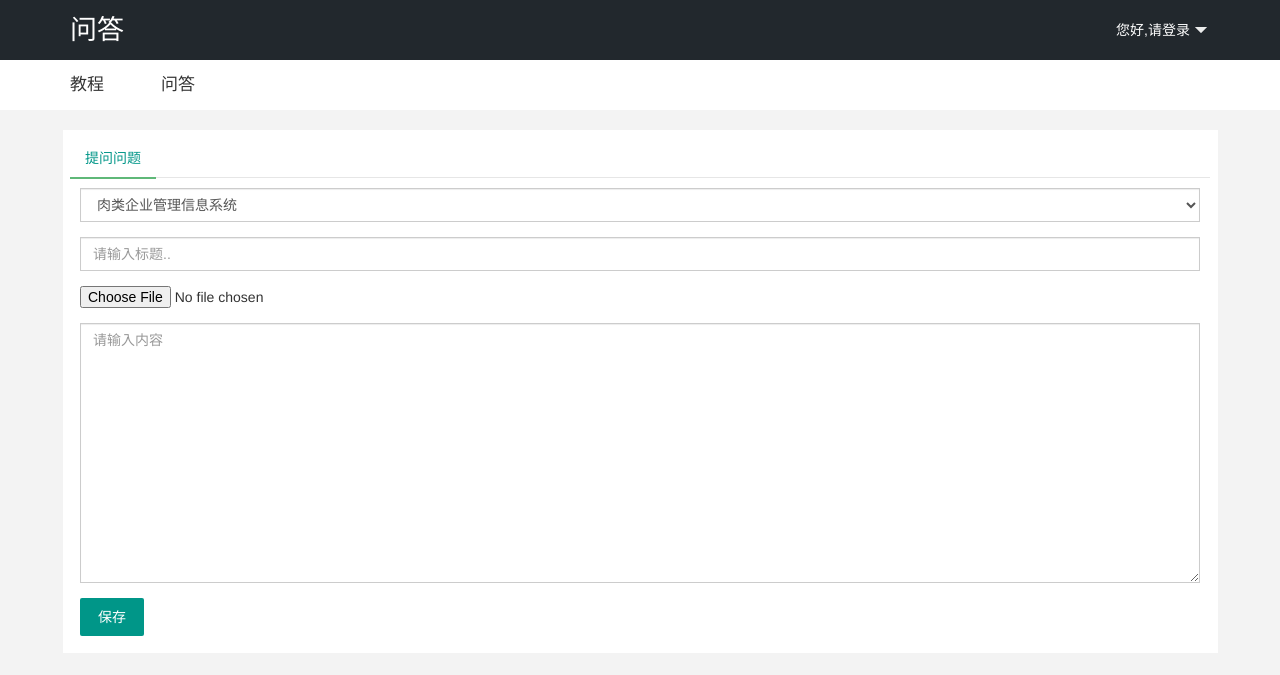
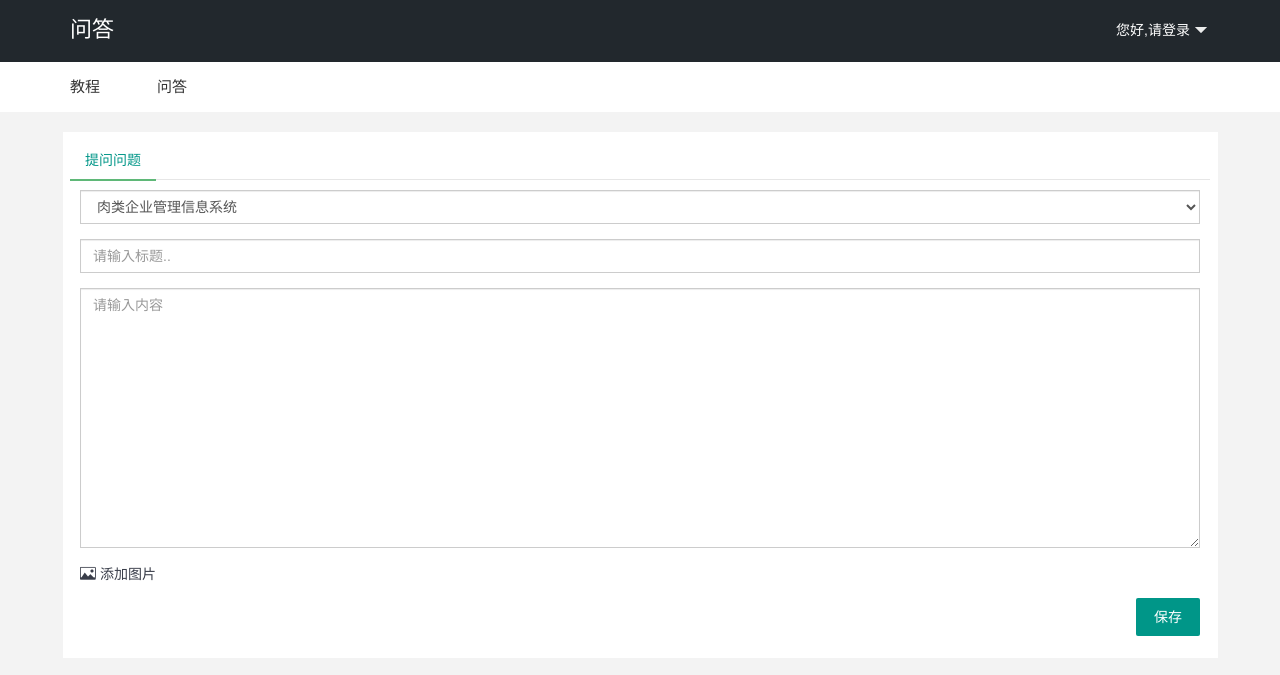
Before and after one commit to Zhyue-XII/web, a Django app: page /forum/edit in a window 1280 px wide. Shown: the top 675 px of the page. Run offline with Django 3.2, Linux system fonts and the light colour scheme; data comes from the database, SQL or seed files in the repository; both versions use the stored data as it was after the commit; parts of the project's set-up code (start-up, migrations or seed data) failed here and were passed over; some libraries are stand-ins or nearby versions.

Commit message:
url 调整

```diff
--- a/static/css/forum/base.css
+++ b/static/css/forum/base.css
@@ -27,7 +27,7 @@ nav{
     line-height: 50px;
 }
 .menu {
-    font-size: 17px;
+    font-size: 15px;
     line-height: 50px;
 }
 .login-block{
@@ -64,6 +64,14 @@ dd a{
 .layui-nav-item a:hover{
     text-decoration: none;
 }
+.answer{
+    color: white;
+    font-size: 22px !important;
+}
+.answer:hover{
+    color: white;
+    text-decoration: none;
+}
 
 @media (max-width: 768px) {
     .menu{
--- a/static/css/forum/edit.css
+++ b/static/css/forum/edit.css
@@ -15,11 +15,14 @@
 .form-control{
     border-radius: 0 !important;
 }
+#addImg {
+    color: #393D49;
+}
+#addImg:hover{
+    text-decoration: none;
+}
 @media (max-width: 768px) {
     .pd{
         margin-bottom: 2%;
     }
-    .edit-topic{
-        height: 590px;
-    }
 }
--- a/static/css/forum/forums.css
+++ b/static/css/forum/forums.css
@@ -59,7 +59,7 @@ h2 a:last-child{
 }
 
 @media (max-width: 768px) {
-
+    .catch-us{display: none}
 }
 @media (min-width: 768px) and (max-width: 991px){
 
--- a/static/js/forum/edit.js
+++ b/static/js/forum/edit.js
@@ -31,6 +31,9 @@ $(function () {
         },
     })
 });
+function imgClick(){
+    $('#picture').click()
+}
 
 $("#edit-topic-btn").click(function () {
     $("#frmEdit").bootstrapValidator('validate');
--- a/templates/forum/base.html
+++ b/templates/forum/base.html
@@ -19,10 +19,10 @@
     <nav class="nav">
         <div class="container-fluid">
             <div class="container nav-group">
-                <div class="title-block">
-                    <a href="http://127.0.0.1:8000/" style="color: white;text-decoration: none" >问答 </a>
-                </div>
                 <ul class="layui-nav bg-clean" lay-filter="">
+                    <div class="title-block">
+                        <a href="/" class="answer">问答 </a>
+                    </div>
                     <li class="layui-nav-item">
                         <a href="javascript:void(0)">
                             {% if user.username %}
--- a/templates/forum/edit.html
+++ b/templates/forum/edit.html
@@ -31,18 +31,19 @@
 
                         <div class="form-group">
                             <div>
-                                <input id="picture" name="picture" type="file"/>
-                            </div>
-                        </div>
-
-                        <div class="form-group">
-                            <div>
                                 <textarea class="form-control topic-text" id="topic_text" name="topic_text"
                                           placeholder="请输入内容"></textarea>
                             </div>
                         </div>
+                        <div class="form-group">
+                            <div>
+                                <input id="picture" name="picture" style="display: none" type="file"/>
+                                <a href="javascript:imgClick()" id="addImg"> <i class="layui-icon layui-icon-picture"></i> 添加图片 </a>
+                            </div>
+                        </div>
 
-                        <button type="button" id="edit-topic-btn" class="layui-btn"> 保存</button>
+
+                        <button type="button" style="float: right;margin-bottom: 2%" id="edit-topic-btn" class="layui-btn"> 保存</button>
                     </form>
                 </div>
             </div>
--- a/templates/forum/forums.html
+++ b/templates/forum/forums.html
@@ -48,7 +48,7 @@
                 </div>
             </div>
         </div>
-        <div class="layui-col-md4">
+        <div class="layui-col-md4 catch-us">
             <div class="layui-card">
                 <div class="layui-card-body img-wx">
                     <img src="{% static 'img/wx.jpg' %}" alt="">
```
Also changed, not shown: db.sqlite3.
